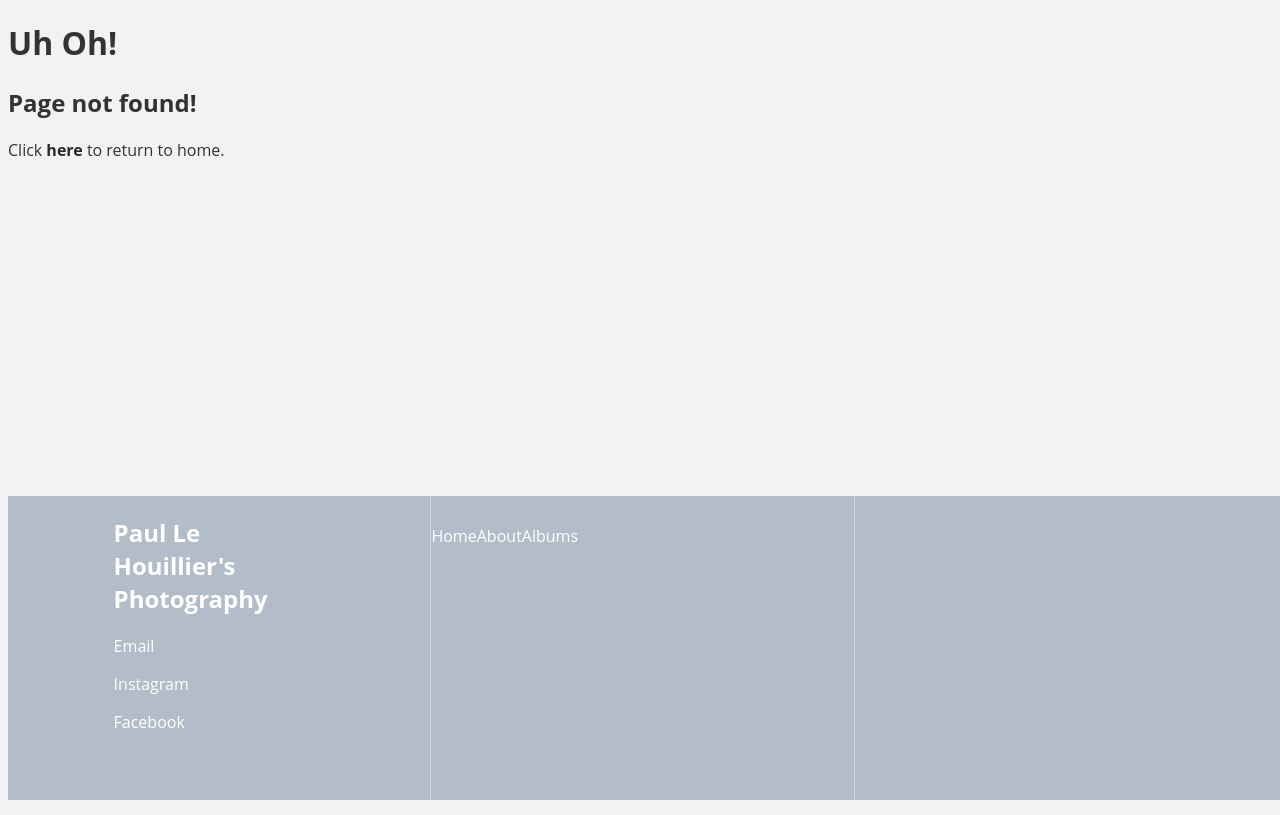
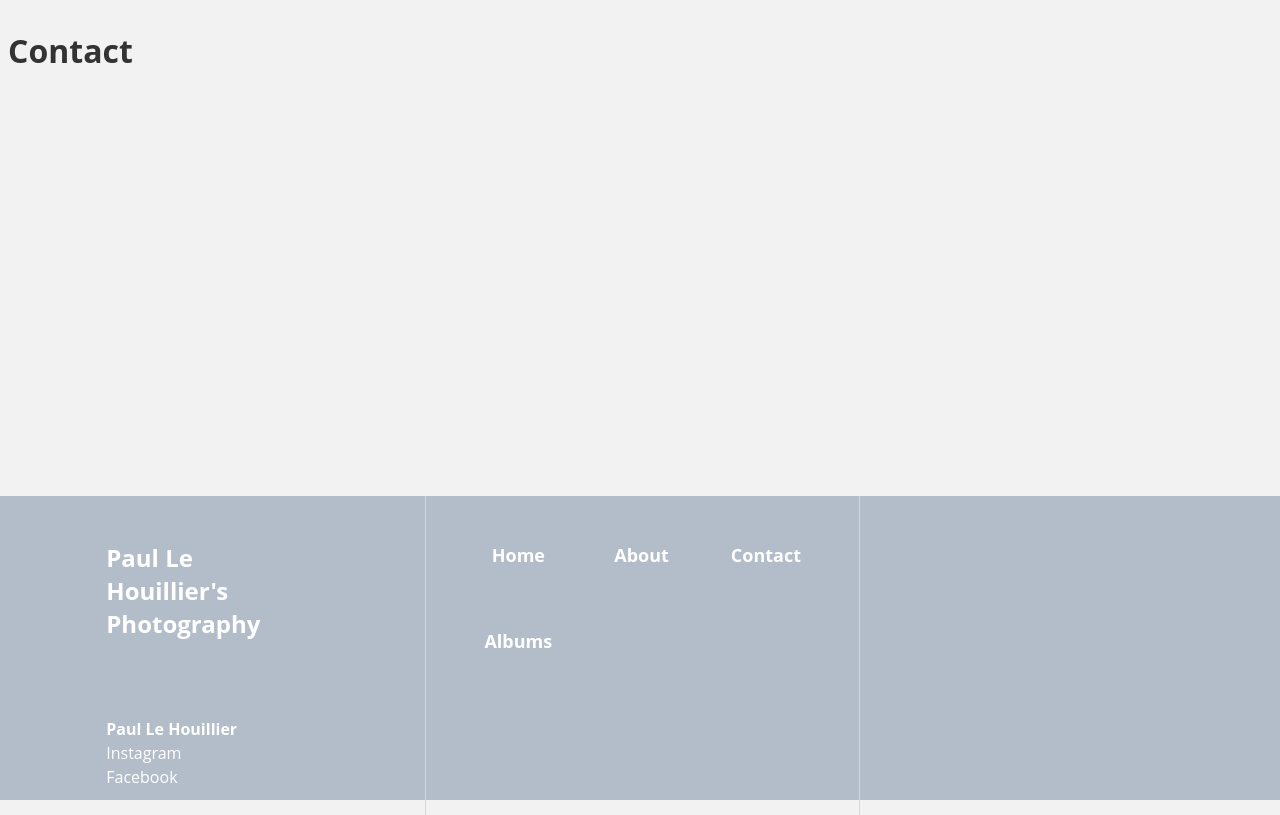
Before and after one commit to johnleh/paul-photography-portfolio, a Next.js app: page /contact in a window 1280 px wide. Before the commit this address had no page. Built offline with nearby package versions, Linux system fonts and the light colour scheme; a web font is replaced by a local one.

Commit message:
footer css finished

```diff
--- a/comps/footer.js
+++ b/comps/footer.js
@@ -7,18 +7,26 @@ const Footer = () => {
                 <div className="footer_box">
                     <div id="footer_contact_box">
                         <h2>Paul Le Houillier's Photography</h2>
-                        <p>Email</p>
 
-                        <div className="social_icons">
+
+                        <div className="contact_smaller_box">
+                            <p> <b>Paul Le Houillier </b></p>
                             <p>Instagram</p>
                             <p>Facebook</p>
                         </div>
                     </div>
                 </div>
                 <div className="footer_box">
-                    <Link href="/"><a className="footer_button">Home</a></Link>
-                    <Link href="/about"><a className="footer_button">About</a></Link>
-                    <Link href="/albums"><a className="footer_button">Albums</a></Link>
+                    <table>
+                        <tr>
+                            <td><Link href="/"><a>Home</a></Link></td>
+                            <td><Link href="/about"><a>About</a></Link></td>
+                            <td><Link href="/contact"><a>Contact</a></Link></td>
+                        </tr>
+                        <tr>
+                            <td><Link href="/albums"><a>Albums</a></Link></td>
+                        </tr>
+                        </table>
                 </div>
                 <div className="footer_box">
 
--- /dev/null
+++ b/pages/contact.js
@@ -0,0 +1,14 @@
+import Head from 'next/head'
+
+export default function Contact() {
+    return (
+        <>
+          <Head>
+            <title>PLH | Contact</title>
+          </Head>
+          <div>
+            <h1>Contact</h1>
+          </div>
+        </>
+     );
+}
--- a/styles/globals.css
+++ b/styles/globals.css
@@ -1,6 +1,11 @@
 @import url('https://fonts.google.com/specimen/Open+Sans#standard-styles');
-
+html {
+  overflow: hidden;
+  height: 100%;
+}
 body {
+  height: 100%;
+  overflow: auto;
   background: #f2f2f2;
   color: #333;
   font-family: 'Open Sans', sans-serif;}
@@ -34,6 +39,8 @@ nav .logo {
 /* ------------------------- FOOTER ------------------------- */
 .footer-container {
   position:absolute;
+  left: 0;
+  right: 0;
   bottom: 0;
   width: 100%;
 }
@@ -53,11 +60,31 @@ nav .logo {
   display: flex;
   justify-content: right;
   color: #FFFFFF;
-  width: 33vw;
+  width: 34vw;
   height: 304px;
   display: table-cell;
   border-right: solid #CED7E2 1px;
+  padding-top: 15px;
+}
 
+.footer_box td {
+  padding: 30px;
+}
+
+
+.footer_box a {
+  font-size: large;
+  font-weight: bold;
+  color: #FFFFFF;
+}
+
+.footer_box table {
+  margin: auto;
+  text-align: center;
+}
+
+.footer_box tr {
+  padding-top: 30px;
 }
 
 #footer_contact_box {
@@ -66,10 +93,14 @@ nav .logo {
   margin: 0 auto;
 
 }
+.contact_smaller_box {
+  margin-top: 40%;
+}
+
+.contact_smaller_box p {
+  line-height: 50%;
+}
+
 .footer_box:last-child {
   border: 0px;
 }
-
-.footer_button {
-  color: #FFFFFF;
-}
```
